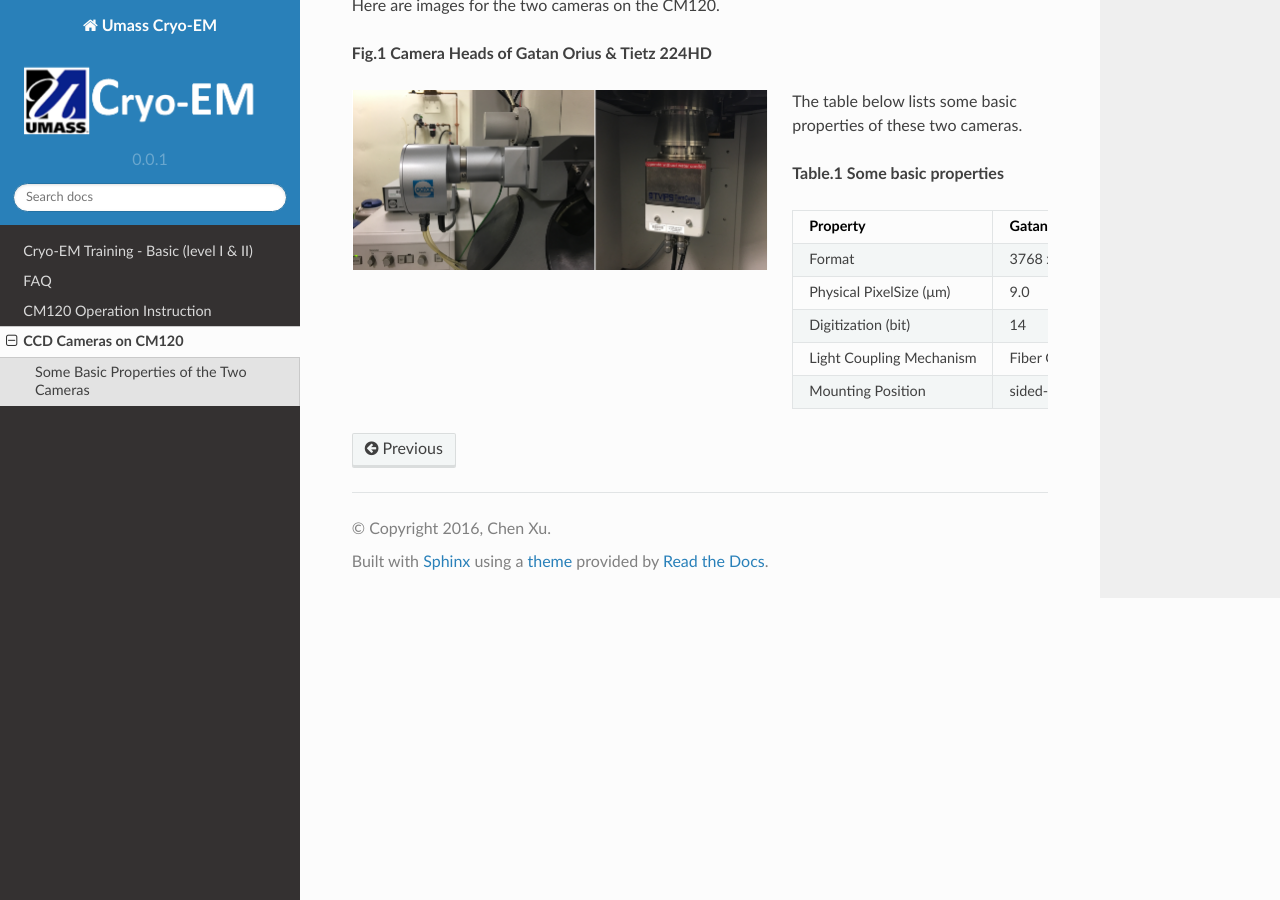
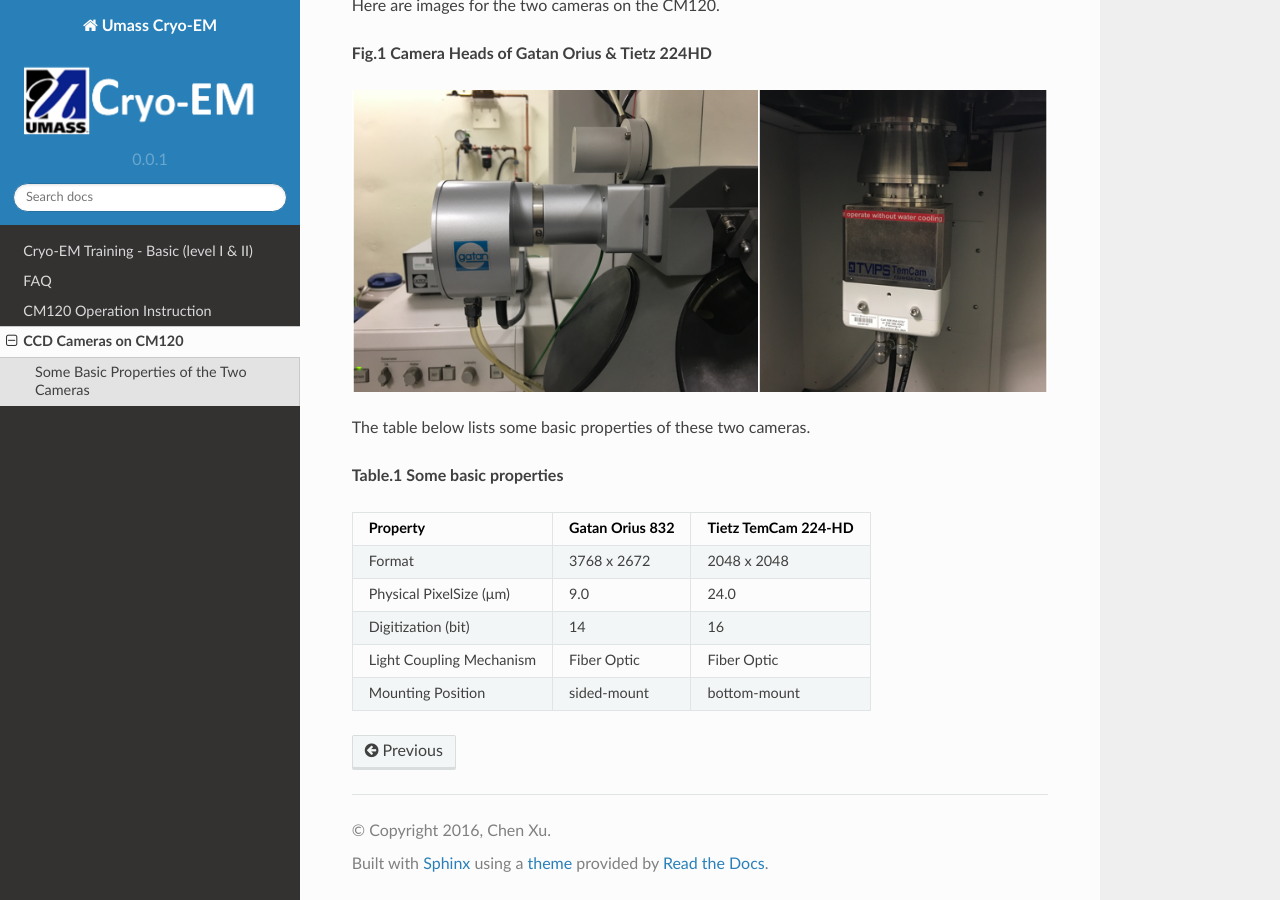
Before and after one commit to xuchen66/sphinx-emdocs, a Sphinx documentation site: the page built from source/ccds_cm120.rst, in a window 1280 px wide and 900 px high, scrolled down 594 px. Built offline with Sphinx 7.4.7 and the Read the Docs theme 2.0.0, drawn with Linux system fonts in a browser that asks for light colours; pages that are not in the unit, such as notebooks, are missing from menus.

Commit message:
Update ccds_cm120.rst

```diff
--- a/source/ccds_cm120.rst
+++ b/source/ccds_cm120.rst
@@ -29,8 +29,8 @@
 **Fig.1 Camera Heads of Gatan Orius & Tietz 224HD**
 
 .. image:: ../images/orius-224hd.png
-   :height: 361 px
-   :width: 833 px
+..   :height: 361 px
+..   :width: 833 px
    :scale: 50 %
    :alt: Gatan Orius & Tietz 224HD Cameras
    :align: left
```
